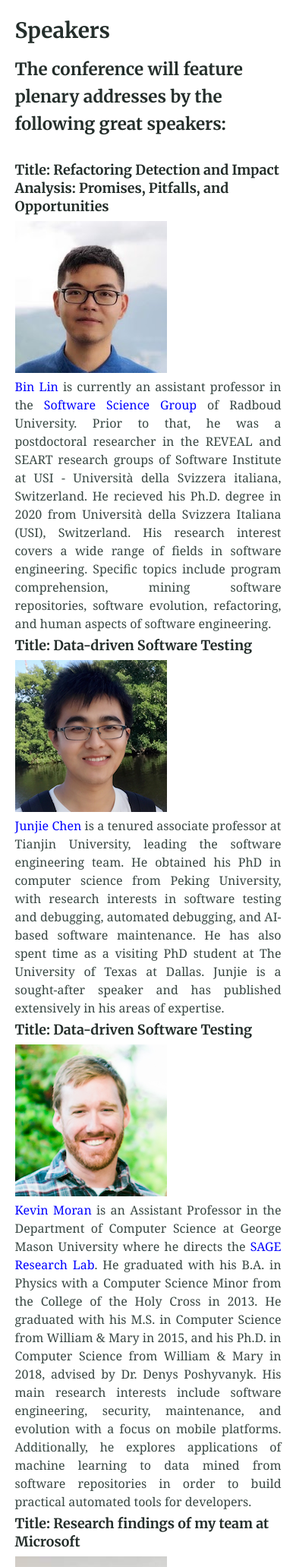
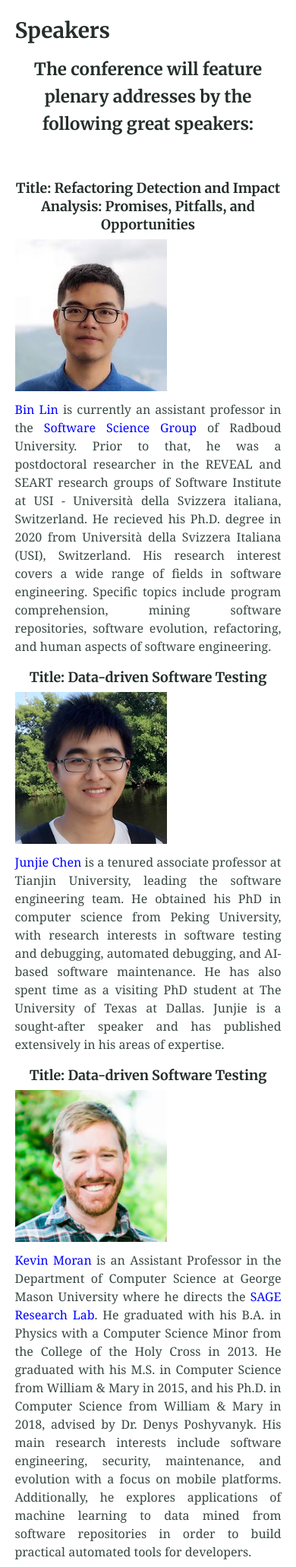
Before and after one commit to msr-asia-summit/msr-asia-summit.github.io, a Jekyll site: the page built from speakers.md, in a window 390 px wide, cut to the strip 711-2774 px from the top of the page. Shown: the whole strip at 76% size. Built offline with Jekyll 4.4.1, drawn with Linux system fonts in a browser that asks for light colours; some of the changed text lies outside the part shown.

Commit message:
making responsive

```diff
--- a/_includes/all_speakers.html
+++ b/_includes/all_speakers.html
@@ -1,10 +1,25 @@
-<html>
-<body>
 <style>
-  a.blue-link {
-  color: blue;
-}
-</style>
+    a.blue-link {
+      color: blue;
+    }
+
+    @media screen and (max-width: 600px) {
+      /* Adjust the layout and styling for small screens */
+      h3, h5 {
+        font-size: 16px;
+        text-align: center;
+      }
+
+      img {
+        max-width: 100%;
+        height: auto;
+      }
+
+      div {
+        padding-bottom: 6px;
+      }
+    }
+  </style>
 <h3>The conference will feature plenary addresses by the following great speakers:</h3><br>
 <div style="padding-bottom: 12px;">
   <h5>Title:  Refactoring Detection and Impact Analysis: Promises, Pitfalls, and Opportunities</h5>
@@ -37,7 +52,7 @@
 </div>
 
 <div style="padding-bottom: 12px;">
-  <h5>Title:  Research findings of my team at Microsoft</h5>
+  <h5>Title:  Data-driven Software Testing</h5>
 </div>
 <div>
   <div>
@@ -45,6 +60,3 @@
   </div>
   <div style="text-align: justify;"><a href="https://tufanomichele.com/" class="blue-link">Michele Tufano</a> is a Senior Research Scientist at Microsoft, working in the Data & AI group. His research focuses on using Deep Learning for Software Engineering tasks, including Software Evolution and Maintenance, Mining Software Repositories, and Software Testing. Michele obtained his Ph.D. in Computer Science from The College of William and Mary in May 2019. Currently, he is part of the Data & AI team in Visual Studio, where he is training Transformer models to automate various developers' tasks. </div>
 </div>
-
-</body>
-</html>
```
Also changed, not shown: _includes/all_organizers.html (+10 -2 lines), _includes/organizers.html (+7 -2 lines), _includes/speaker_list_front.html (+16 -0 lines).
